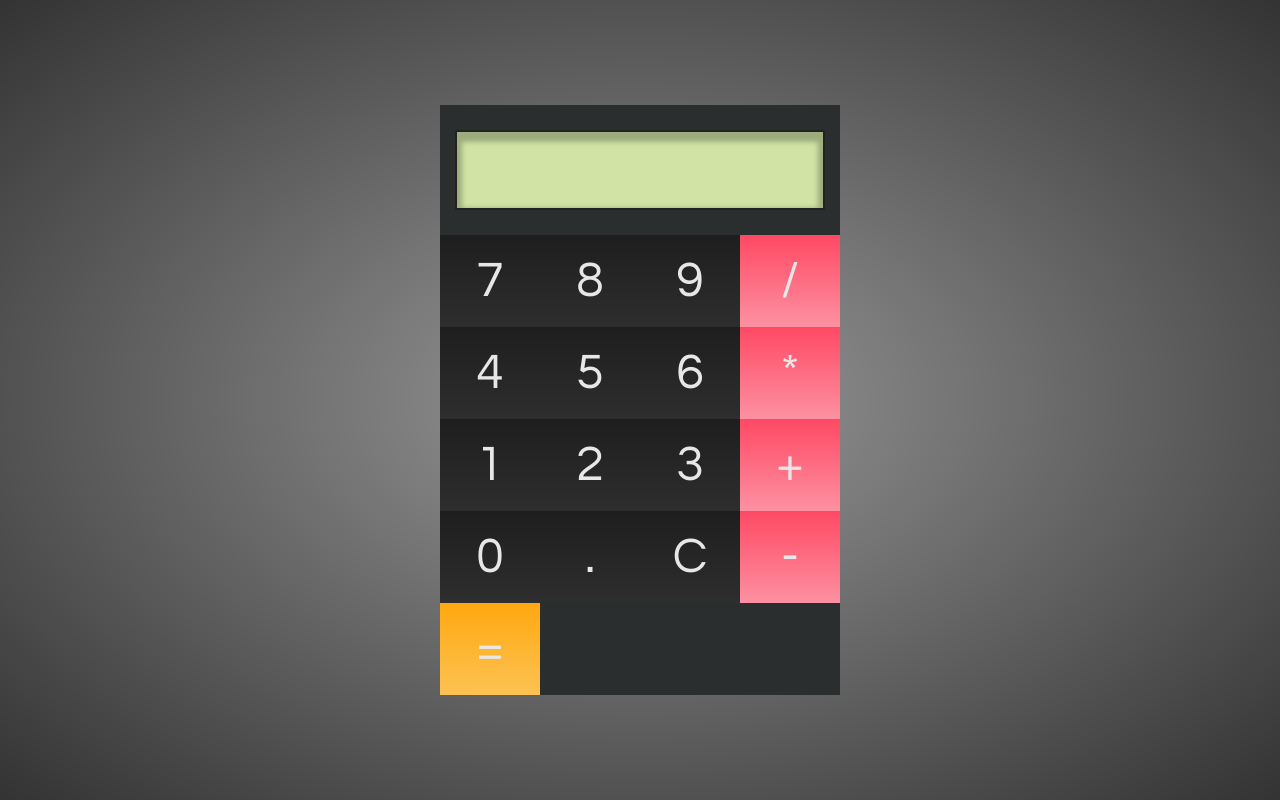
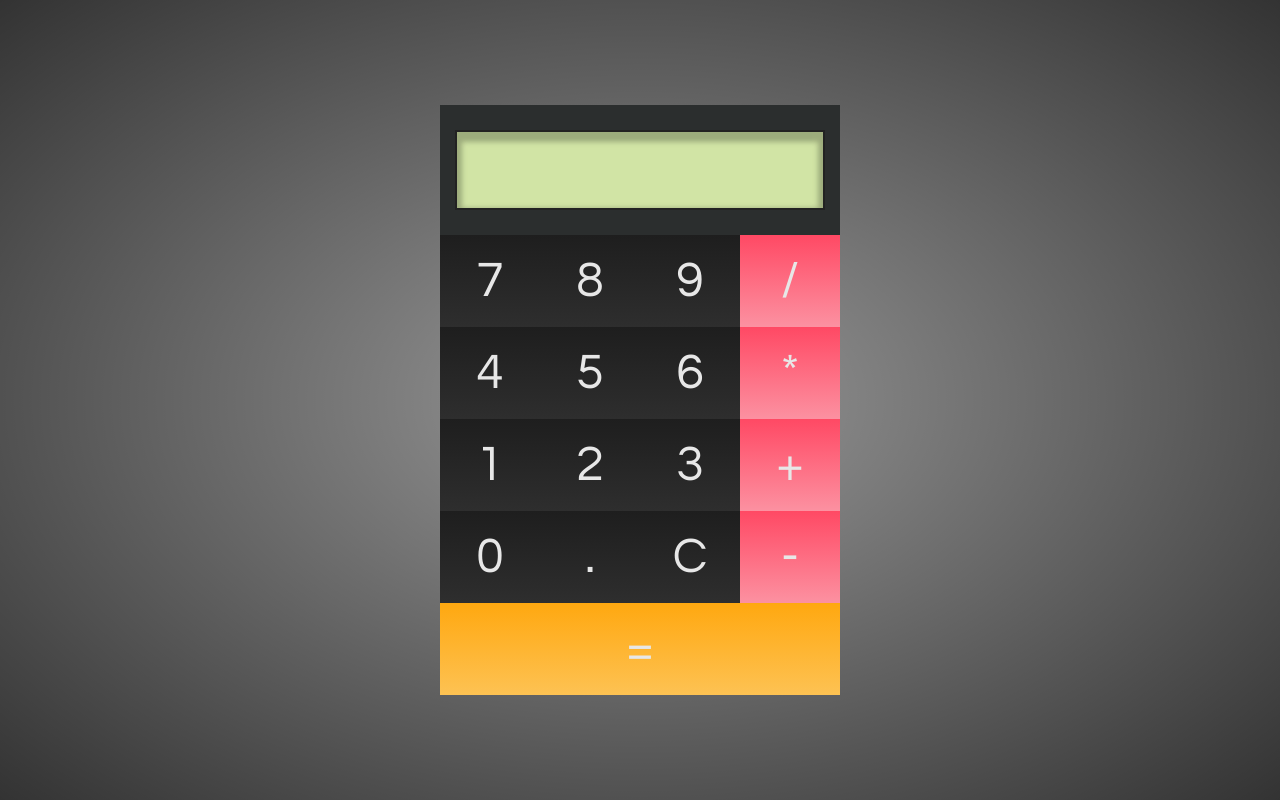
Before and after one commit to pengpa0012/simple-calculator, a plain HTML site: page index.html in a window 1280 px wide. Drawn offline with Linux system fonts and the light colour scheme.

Commit message:
Add files via upload

```diff
--- a/assets/css/main.css
+++ b/assets/css/main.css
@@ -78,6 +78,7 @@ body{
 
 .calculator .equals{
     background: -webkit-linear-gradient(#FFA810, #fdc253);
+    grid-column: 1 / 5;
 }
 
 .calculator .equals:hover, .calculator .minus:hover, .calculator .plus:hover, .calculator .times:hover,
```
